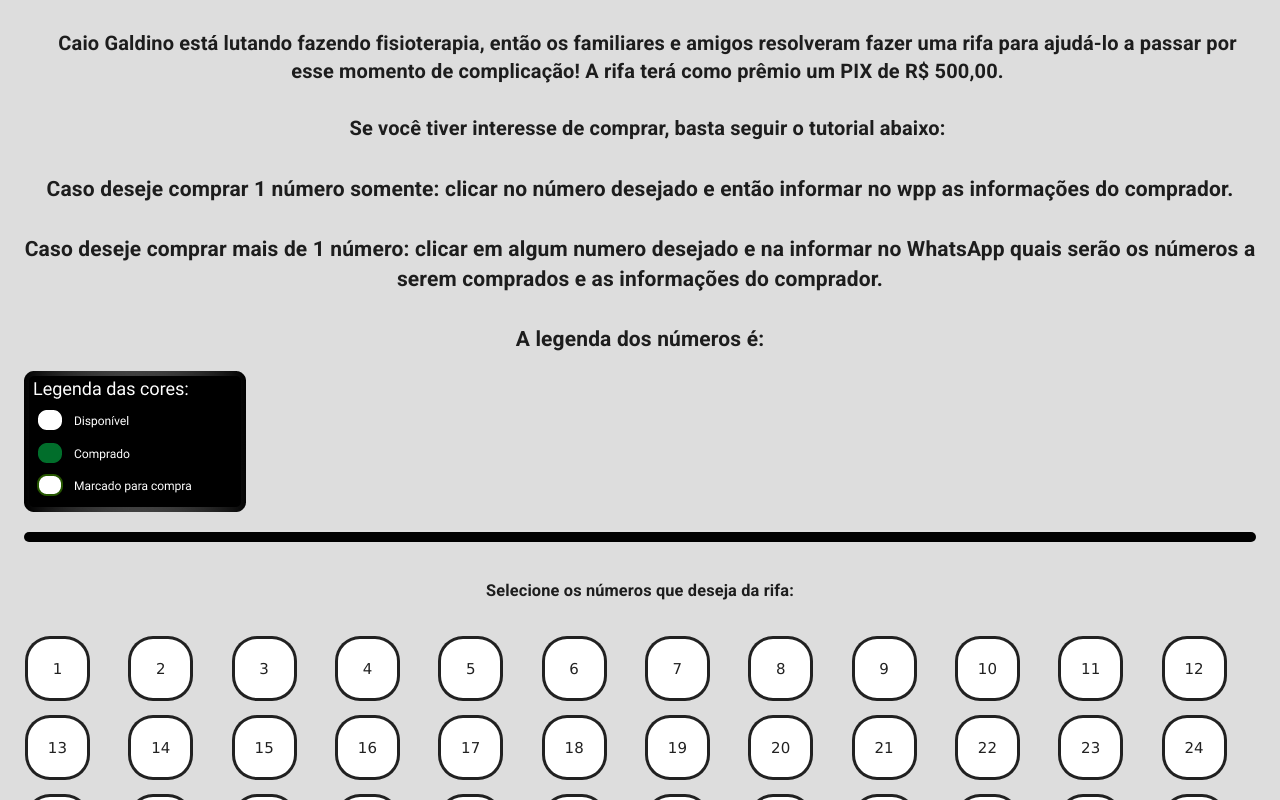
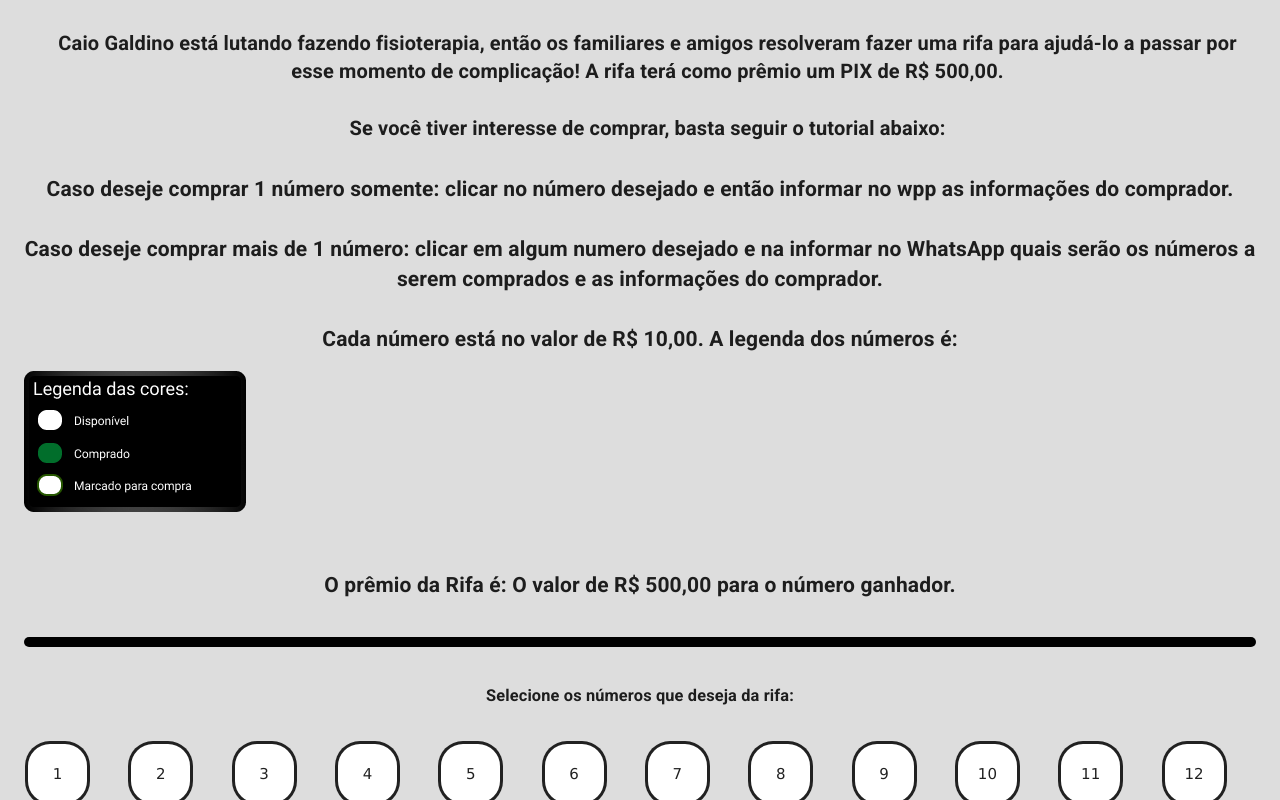
Before and after one commit to madutra/SiteRifa, a React (Create React App) app: page / in a window 1280 px wide. Shown: the part 498-1298 px from the top of the page. Built offline with nearby package versions, Linux system fonts and the light colour scheme.

Commit message:
inserção de texto.

```diff
--- a/src/components/Foto.js
+++ b/src/components/Foto.js
@@ -25,9 +25,15 @@ function Foto() {
                 informações do comprador.
                 <br></br>
                 <br></br>
+                Cada número está no valor de R$ 10,00.
                 A legenda dos números é:
             </h2>
             <img src={legendaImage} alt="legendaImagem" />
+            <br></br>
+            <br></br>
+            <h2>
+                O prêmio da Rifa é: O valor de R$ 500,00 para o número ganhador.
+            </h2>
         </div>
     );
 }
--- a/src/pages/home/index.css
+++ b/src/pages/home/index.css
@@ -109,6 +109,4 @@
     min-width: -webkit-fill-available;
   }
 
-  .number-marked {
-  }
 }
--- a/src/pages/home/index.js
+++ b/src/pages/home/index.js
@@ -13,7 +13,7 @@ const PagesHome = () => {
     <React.Fragment>
       <CssBaseline />
 
-      <Container style={{paddingLeft: 0, paddingRight:0, backgroundColor: "rgb(221,221,221)"}}>
+      <Container style={{paddingLeft: 0, paddingRight:0, backgroundColor: "rgb(221,221,221)", maxWidth: "100%"}}>
         <Header />
 
         <Container className="cabeçalho">
```
